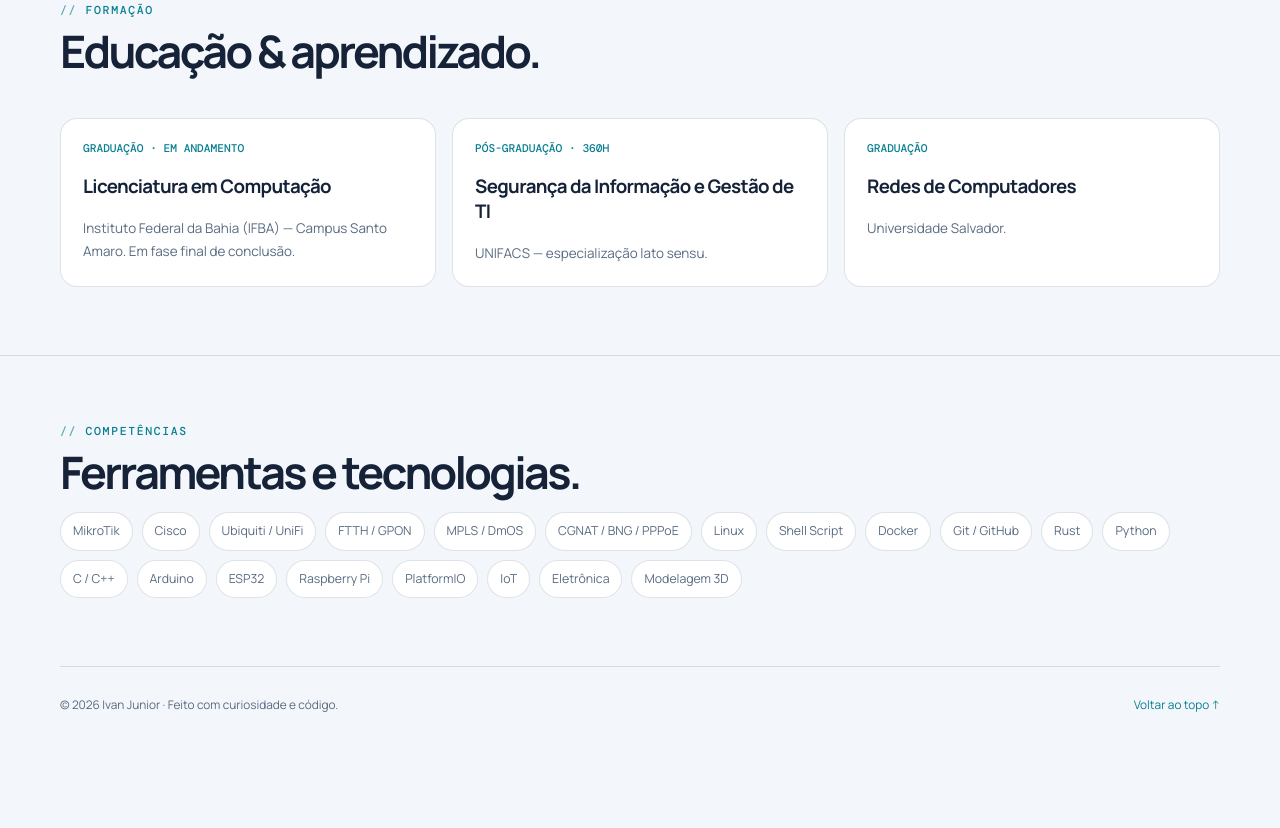
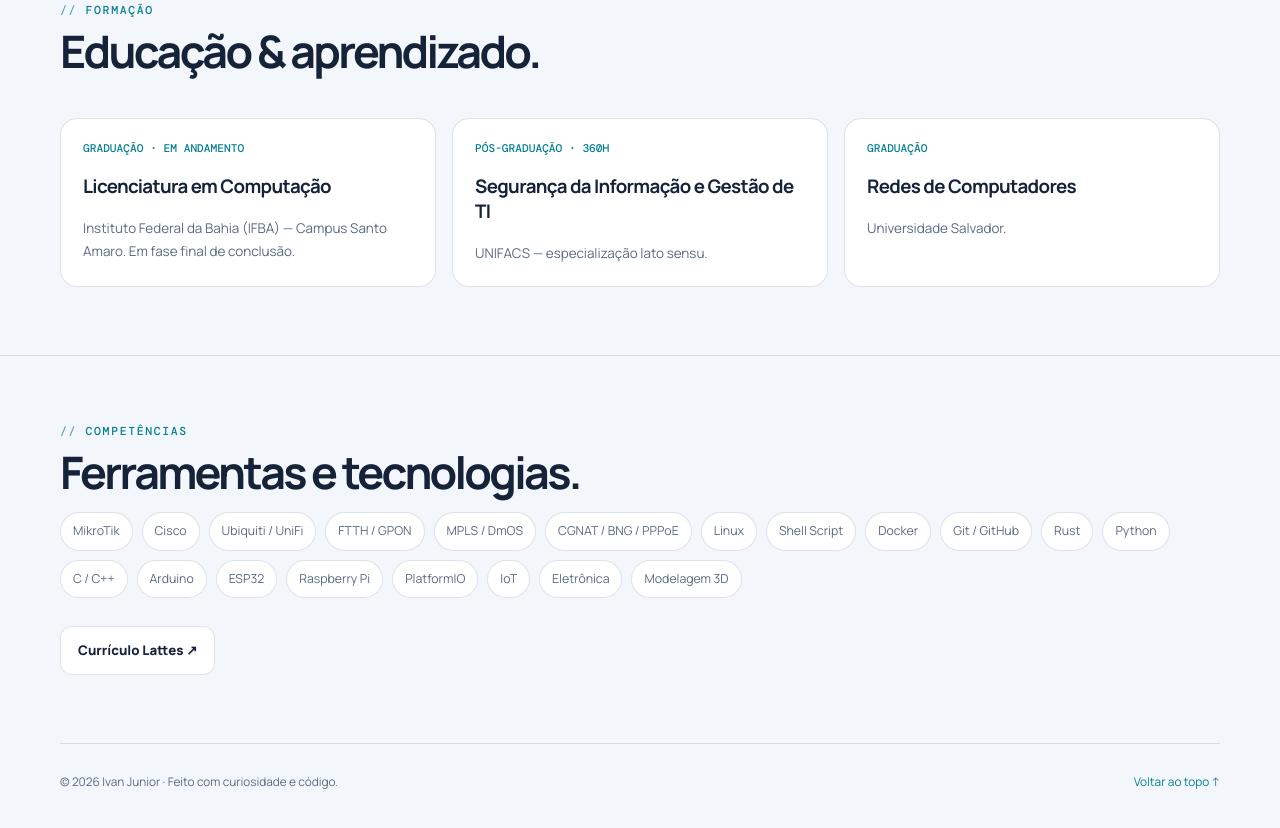
Before and after one commit to Ivanjuniior/ivan-junior-links, a plain HTML site: page trajetoria.html in a window 1280 px wide. Shown: the part 1849-2677 px from the top of the page. Before the commit the page ends 2603 px from the top, so only its background shows below. Drawn offline with nearby package versions, Linux system fonts and the light colour scheme.

Commit message:
feat: add Lattes link to career page

```diff
--- a/trajetoria.html
+++ b/trajetoria.html
@@ -14,4 +14,4 @@
 <article class="panel"><div class="date">PÓS-GRADUAÇÃO · 360H</div><h3>Segurança da Informação e Gestão de TI</h3><p>UNIFACS — especialização lato sensu.</p></article>
 <article class="panel"><div class="date">GRADUAÇÃO</div><h3>Redes de Computadores</h3><p>Universidade Salvador.</p></article>
 </div></div></section>
-<section class="section"><div class="wrap"><div class="eyebrow">Competências</div><h2>Ferramentas e tecnologias.</h2><div class="chips"><span class="chip">MikroTik</span><span class="chip">Cisco</span><span class="chip">Ubiquiti / UniFi</span><span class="chip">FTTH / GPON</span><span class="chip">MPLS / DmOS</span><span class="chip">CGNAT / BNG / PPPoE</span><span class="chip">Linux</span><span class="chip">Shell Script</span><span class="chip">Docker</span><span class="chip">Git / GitHub</span><span class="chip">Rust</span><span class="chip">Python</span><span class="chip">C / C++</span><span class="chip">Arduino</span><span class="chip">ESP32</span><span class="chip">Raspberry Pi</span><span class="chip">PlatformIO</span><span class="chip">IoT</span><span class="chip">Eletrônica</span><span class="chip">Modelagem 3D</span></div></div></section></main><footer class="wrap footer"><span>© <span data-year>2026</span> Ivan Junior · Feito com curiosidade e código.</span><a href="#top">Voltar ao topo ↑</a></footer><script src="/assets/js/main.js"></script></body></html>
+<section class="section"><div class="wrap"><div class="eyebrow">Competências</div><h2>Ferramentas e tecnologias.</h2><div class="chips"><span class="chip">MikroTik</span><span class="chip">Cisco</span><span class="chip">Ubiquiti / UniFi</span><span class="chip">FTTH / GPON</span><span class="chip">MPLS / DmOS</span><span class="chip">CGNAT / BNG / PPPoE</span><span class="chip">Linux</span><span class="chip">Shell Script</span><span class="chip">Docker</span><span class="chip">Git / GitHub</span><span class="chip">Rust</span><span class="chip">Python</span><span class="chip">C / C++</span><span class="chip">Arduino</span><span class="chip">ESP32</span><span class="chip">Raspberry Pi</span><span class="chip">PlatformIO</span><span class="chip">IoT</span><span class="chip">Eletrônica</span><span class="chip">Modelagem 3D</span></div><div class="actions"><a class="btn ghost" href="http://lattes.cnpq.br/8185628072909364" target="_blank" rel="noopener">Currículo Lattes ↗</a></div></div></section></main><footer class="wrap footer"><span>© <span data-year>2026</span> Ivan Junior · Feito com curiosidade e código.</span><a href="#top">Voltar ao topo ↑</a></footer><script src="/assets/js/main.js"></script></body></html>
```
